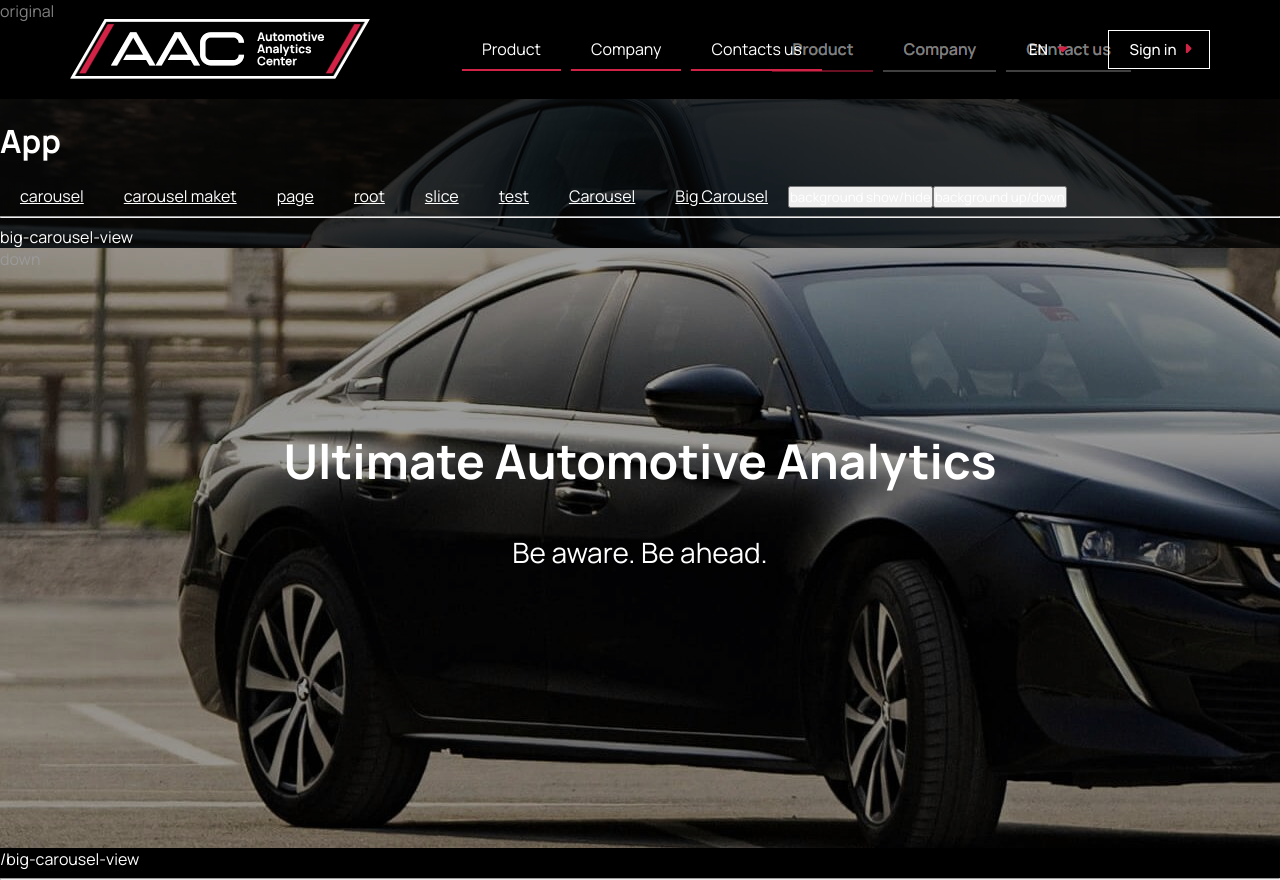
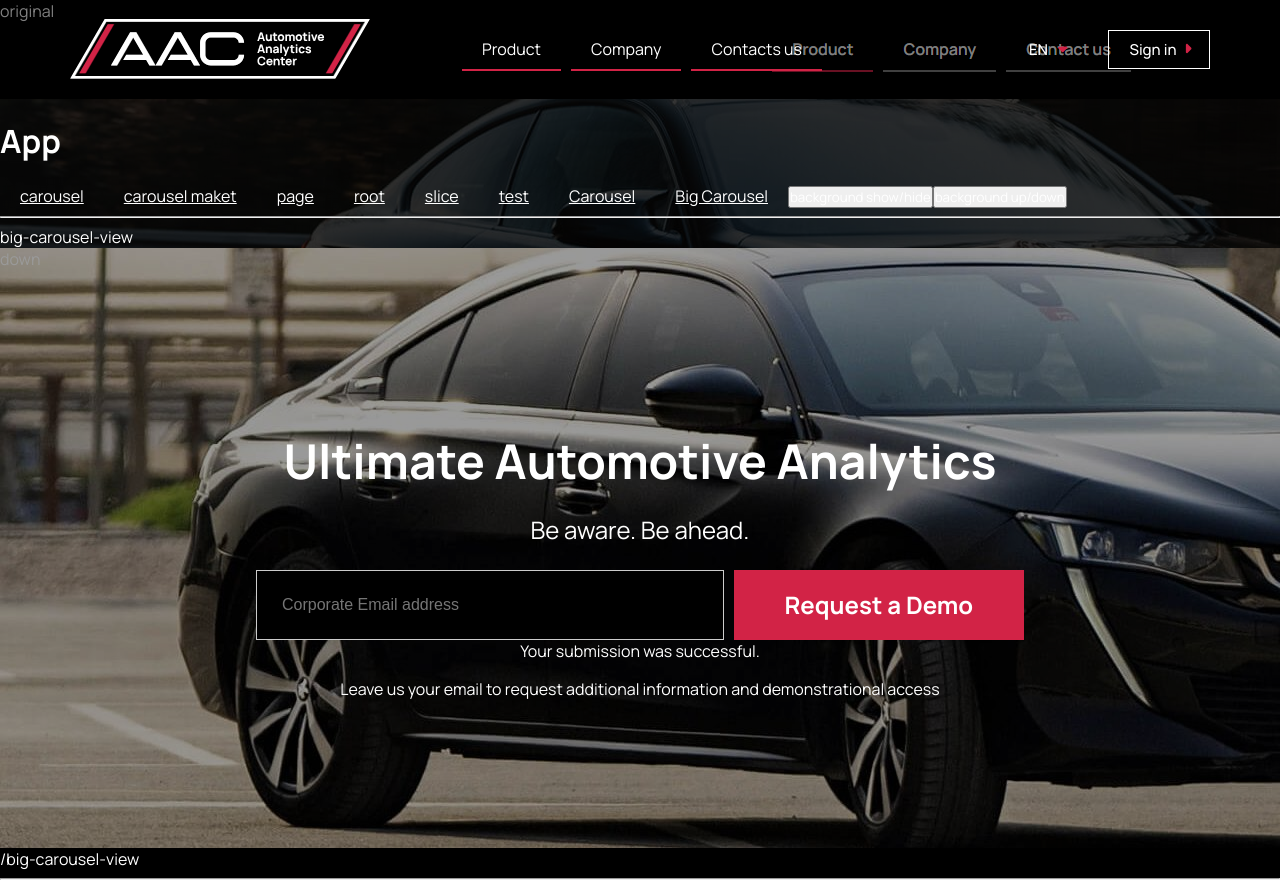
Before and after one commit to JS4lcaEq/react_aac, a React (Vite) app: page /big-carousel-view in a window 1280 px wide. Built offline with nearby package versions, Linux system fonts and the light colour scheme.

Commit message:
big carousel input

```diff
--- a/src/app/components/BigCarousel/BigCarouselComponent.css
+++ b/src/app/components/BigCarousel/BigCarouselComponent.css
@@ -34,9 +34,41 @@
     font-size: 48px;
     font-weight: 700;
     margin-top: 180px;
+    margin-bottom: 0;
 }
 .big-carousel-component .shadow h3 {
     font-size: 28px;
     font-weight: 400;
-    margin-top: 40px;
+    margin-top: 20px;
+    font-size: 24px;
+    font-weight: 400;
 }
+.big-carousel-component .shadow label{
+    width: 60%;
+    /* background-color: bisque; */
+    display: flex;
+    align-items: stretch;
+    margin: auto;
+    height: 70px;
+
+}
+.big-carousel-component .shadow label button {
+    /* height: 40px; */
+    display: block;
+    padding: 0 50px;
+    background-color: #D22346;
+    border: 1px solid #D22346;
+    font-size: 24px;
+    font-weight: 700;
+}
+.big-carousel-component .shadow label input {
+    display: block;
+    flex-grow: 1;
+    border: 1px solid #ccc;
+    background-color: #000;
+    margin-right: 10px;
+    color: #fff;
+    padding: 0 25px;
+    font-size: 16px;
+
+}
--- a/src/app/components/BigCarousel/BigCarouselComponent.jsx
+++ b/src/app/components/BigCarousel/BigCarouselComponent.jsx
@@ -44,6 +44,9 @@ export default (props) => {
             <div className='shadow'>
                 <h2>Ultimate Automotive Analytics</h2>
                 <h3>Be aware. Be ahead.</h3>
+                <label><input type="text" placeholder="Corporate Email address" /><button>Request a Demo</button></label>
+                <div>Your submission was successful.</div>
+                <p>Leave us your email to request additional information and demonstrational access</p>
             </div>
 
         </div>
```
